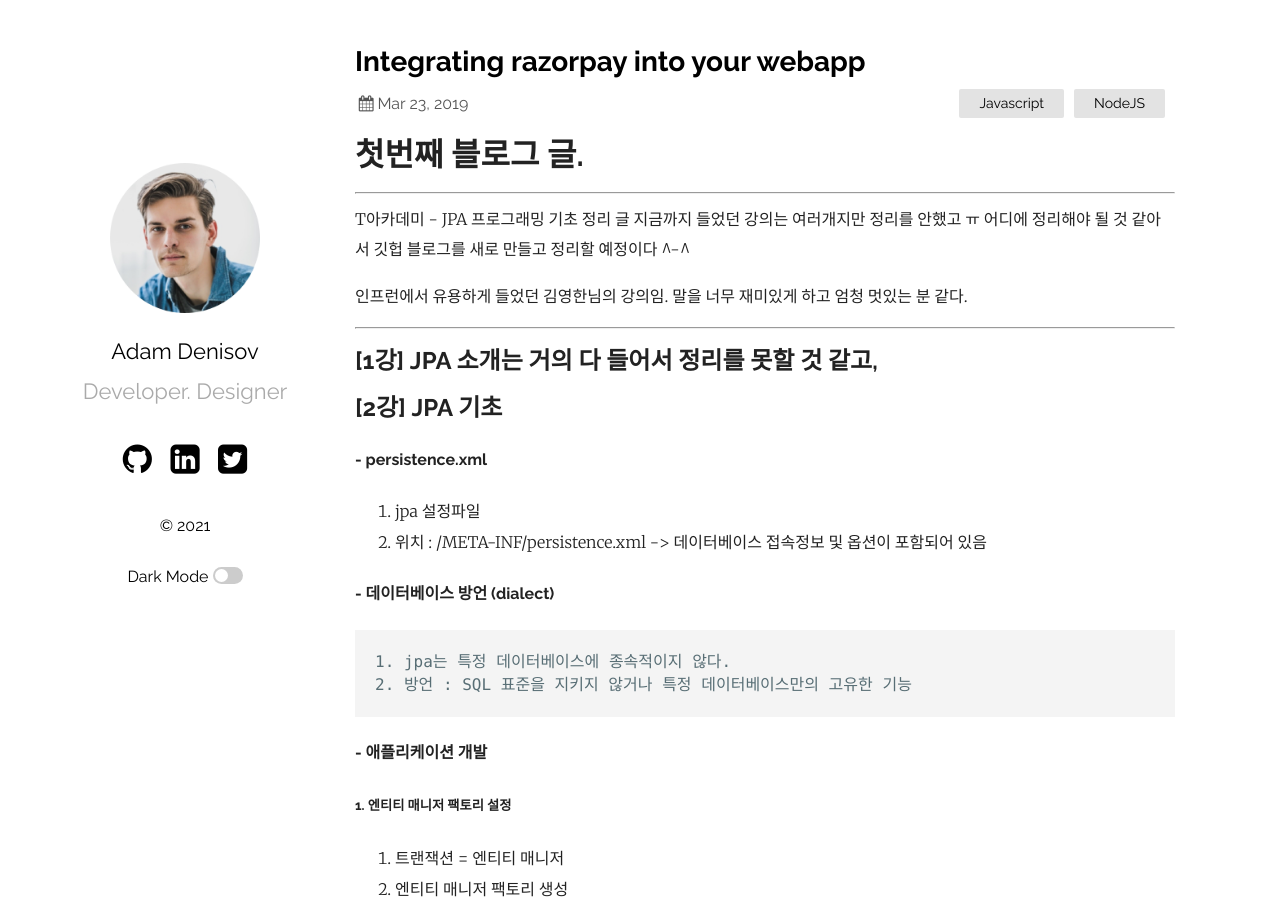
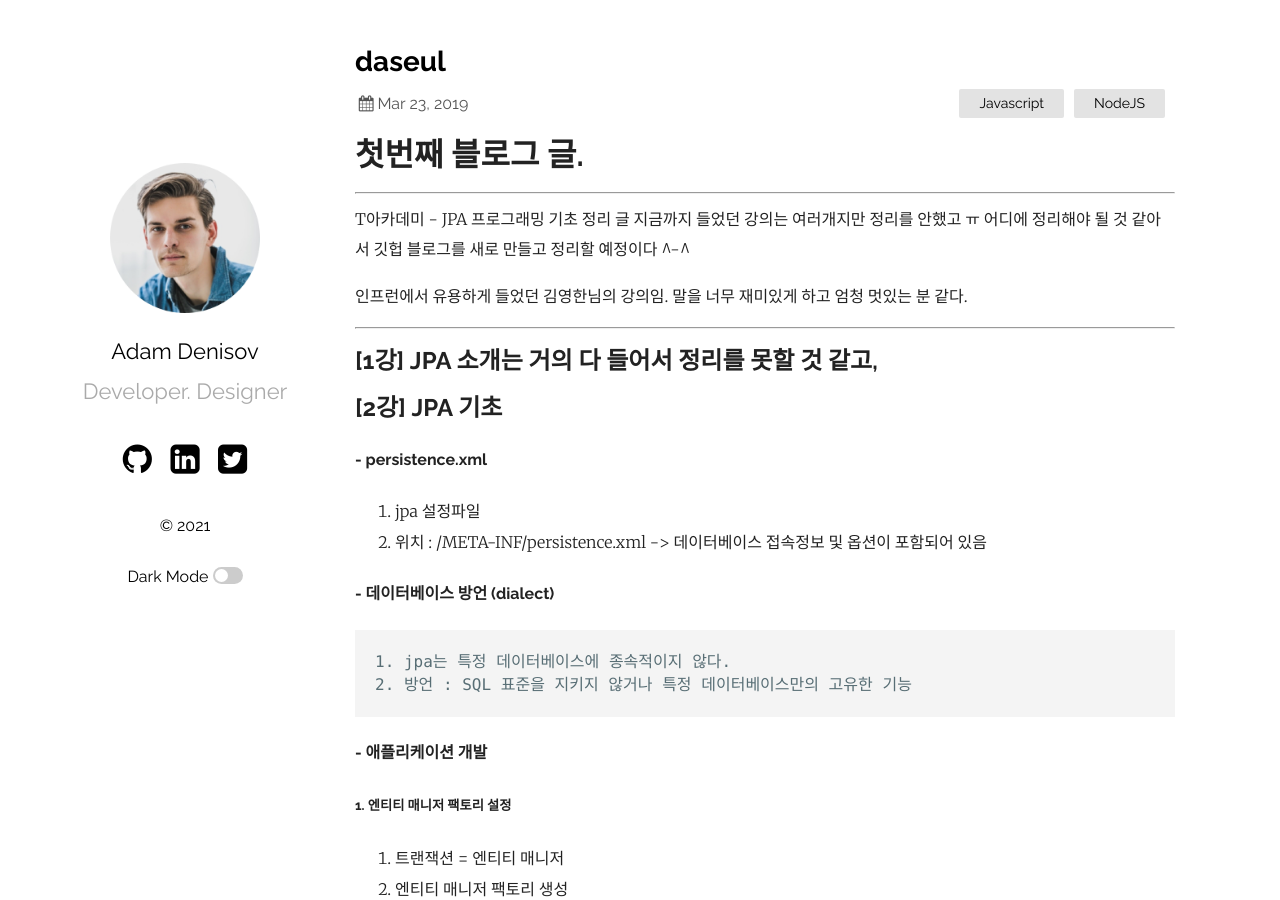
Before and after one commit to das101096/my-blog, a Jekyll site: the page built from _posts/2019-03-23-welcome-to-jekyll.markdown, in a window 1280 px wide and 900 px high. Built offline with Jekyll 4.4.1, drawn with Linux system fonts in a browser that asks for light colours.

Commit message:
init blog

```diff
--- a/_posts/2019-03-23-welcome-to-jekyll.markdown
+++ b/_posts/2019-03-23-welcome-to-jekyll.markdown
@@ -1,6 +1,6 @@
 ---
 layout: post
-title:  "Integrating razorpay into your webapp"
+title:  "daseul"
 date:   2019-03-23 21:03:36 +0530
 categories: Javascript NodeJS
 ---
```
